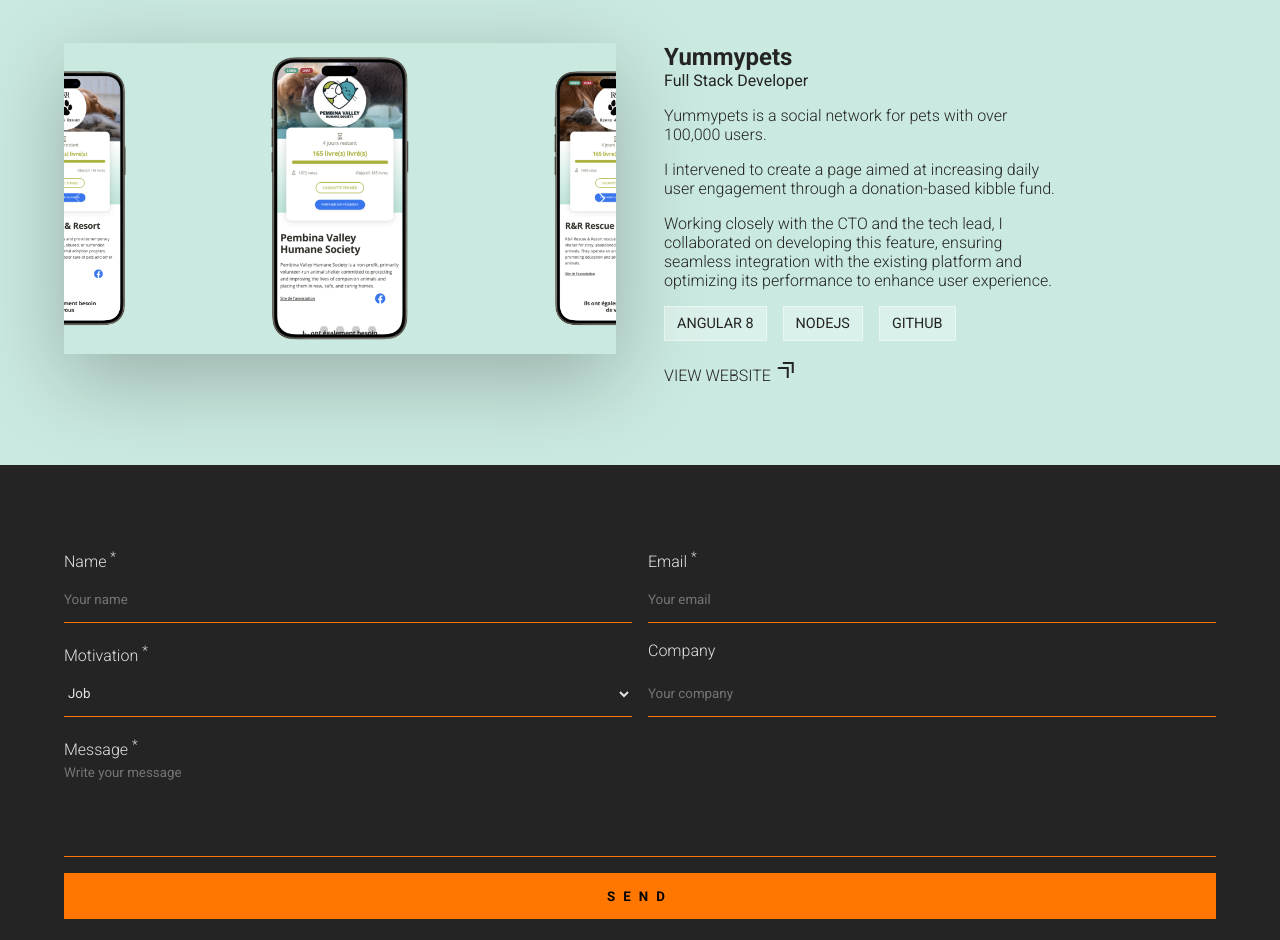
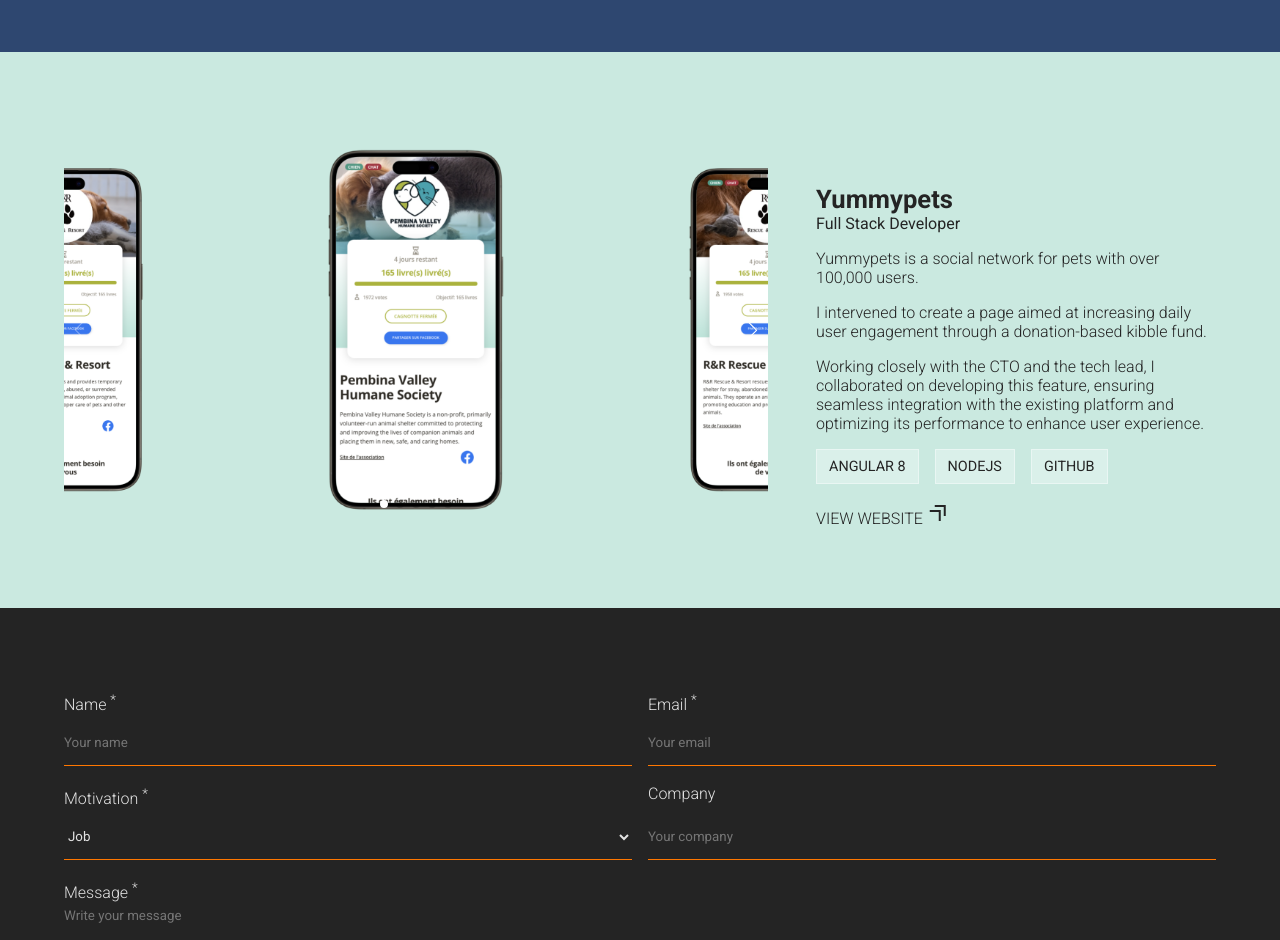
Before and after one commit to Paul-D-Dev/daocode, a website built with Vite: page index.html in a window 1280 px wide. Shown: the part 1860-2800 px from the top of the page. Built offline with nearby package versions, Linux system fonts and the light colour scheme; some packages are replaced by stand-ins of ours.

Commit message:
REFACTOR style section-container

```diff
--- a/index.html
+++ b/index.html
@@ -27,7 +27,7 @@
 
 <main id="app">
 
-  <section class="hero section__wrapper">
+  <section class="hero section-p-y section-p-x">
 
     <div class="hero__details">
 
@@ -41,11 +41,10 @@
     </div>
 
   </section>
-  1920 * 1080
 
   <section id="projects" class="projects">
     <div class="project__container project-wl">
-      <div class="section__wrapper section__split-image">
+      <div class="section-container section__split-image">
         <div class="project__carousel">
 
           <!--          TODO FIX image loaded before init swiper-->
@@ -106,7 +105,7 @@
     </div>
 
     <div class="project__container project-ftp">
-      <div class="section__wrapper section__split-image">
+      <div class="section-container section__split-image">
         <div class="project__carousel">
           <swiper-container pagination="true" navigation="true">
 
@@ -153,7 +152,7 @@
     </div>
 
     <div class="project__container project-yp">
-      <div class="section__wrapper section__split-image">
+      <div class="section-container section__split-image">
         <div class="project__carousel">
           <swiper-container pagination="true" navigation="true">
 
@@ -221,9 +220,7 @@
 
   </section>
 
-  <section id="contact" class="section__wrapper contact">
-
-    <div class="contact__form__container">
+  <section id="contact" class="section-container contact">
 
     <form id="contact-form" class="contact__form">
 
@@ -265,13 +262,12 @@
       </div>
     </form>
 
-    </div>
   </section>
 
 </main>
 
-<footer class="section__wrapper">
-  <div class="footer__container section__split">
+<footer class="footer">
+  <div class="section-container section__split">
     <div>
       <p>Dao Code <br/>by Paul Dao</p>
       <p class="reserved fw-light">© 2024 Dao code. ALL RIGHT RESERVED.</p>
--- a/src/style.scss
+++ b/src/style.scss
@@ -114,15 +114,25 @@
   aspect-ratio: 16/9;
 }
 
-.section__wrapper {
+.section-p-x {
   padding-inline: min(5vw, 15rem);
+}
+
+.section-p-y {
   padding-block: min(10vh, 10rem);
+}
+
+.section-container {
+  width: min(115rem, 100% - 10vw);
+  margin-inline: auto;
+  padding-block: min(10vh, 10rem);;
 }
 
 .project__container {
   --project-background: var(--bg-rgb);
   --project-color: var(--color);
   background-color: var(--project-background);
+
 
   &.project-wl {
     --project-background: #a12b2b;
@@ -140,10 +150,6 @@
 
 .project {
 
-  &__carousel {
-    box-shadow: rgba(0, 0, 0, 0.25) 0 24px 80px 0;
-  }
-
   &__description {
     display: flex;
     flex-direction: column;
@@ -155,7 +161,7 @@
 
   &__title {
     h3 {
-      font-size: 1.5rem;
+      font-size: clamp(1.5rem, 2vw, 2rem)
     }
   }
 
@@ -194,11 +200,6 @@
 }
 
 .contact {
-
-  &__form__container {
-    max-width: 80rem;
-    margin-inline: auto;
-  }
 
   &__form {
     display: grid;
@@ -250,6 +251,7 @@
 }
 
 .footer {
+
   &__social__list {
     display: flex;
     flex-direction: column;
@@ -267,8 +269,8 @@
   }
 }
 
-@media screen and (width >= 967px) {
+@media screen and (width >= 1250px) {
   .section__split-image {
-    grid-template-columns: repeat(2, minmax(0, 1fr));
+    grid-template-columns: minmax(0, 1600px) auto;
   }
 }
```
Lines whose indentation alone changed are shown as unchanged.
